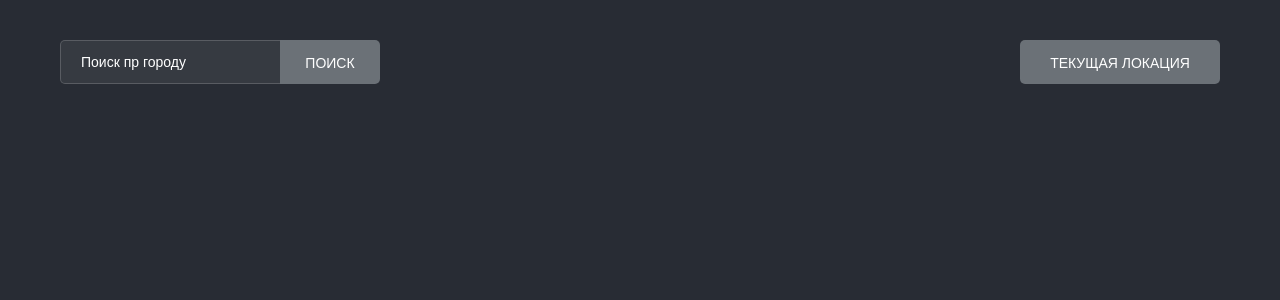
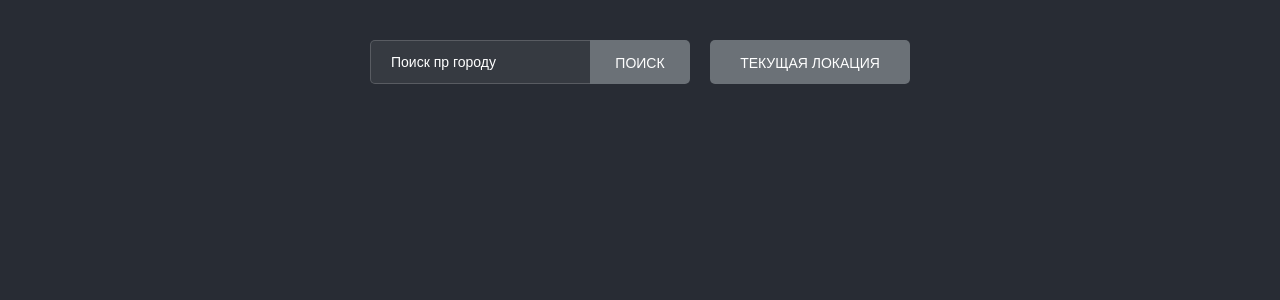
Before and after one commit to AKD8347/weatherWidget, a React (Create React App) app: page / in a window 1280 px wide. Shown: the top 300 px of the page. Built offline with nearby package versions, Linux system fonts and the light colour scheme.

Commit message:
location component

```diff
--- a/src/App.js
+++ b/src/App.js
@@ -1,13 +1,31 @@
-import logo from './logo.svg';
 import './App.scss';
+import {useState} from "react";
 import Header from "./Components/header/header";
+import LocationCity from "./Components/location/location";
 
 function App() {
-  return (
-    <div className="wrapper">
-      <Header />
-    </div>
-  );
+    //заводим состояние для города
+    const [myCity, setCity] = useState('');
+    //заводим состояние для региона
+    const [myRegion, setRegion] = useState('');
+    //меняем значение, в зависимости от ответа сервера
+    const myLocation = (data) => {
+        setCity(data.city)
+        setRegion(data.region)
+        // console.log(data);
+    }
+
+    return (
+        <div className="wrapper">
+            <Header
+                myLocation={myLocation}
+            />
+            <LocationCity
+                city={myCity}
+                region={myRegion}
+            />
+        </div>
+    );
 }
 
 export default App;
--- a/src/Components/header/header.jsx
+++ b/src/Components/header/header.jsx
@@ -1,21 +1,15 @@
 import React from "react";
 import style from "./style.module.scss"
-import {useState} from "react";
 
-function Header(props) {
-    //получаем состояние для города
-    const [myCity, setCity] = useState('');
-    //получаем состояние для региона
-    const [myRegion, setRegion] = useState('');
-
-    const myLocation = (event) => {
+function Header({myLocation}) {
+    //определение локации по клику
+    const location = (event) => {
         const url = 'http://ipwho.is?output=json&lang=ru';
         fetch(url)
             .then(response => response.json())
             .then(data => {
-                console.log(data);
-                setCity(data.city);
-                setRegion(data.region);
+                //callback-функция, возвращающая данные после ответа сервера
+                myLocation(data);
             })
     }
 
@@ -26,12 +20,7 @@ function Header(props) {
                 <button className={style.header__submit}>Поиск</button>
             </div>
             <div className={style.header__location}>
-                { myCity === '' ?
-                    ( <h3 className={style.header__locationTitle}> </h3>)
-                    :
-                    ( <h3 className={style.header__locationTitle}>{myCity}, {myRegion} </h3>)
-                }
-                <button onClick={myLocation} className={style.header__locationSearch}>текущая локация</button>
+                <button onClick={location} className={style.header__locationSearch}>текущая локация</button>
             </div>
         </header>
     )
--- a/src/Components/header/style.module.scss
+++ b/src/Components/header/style.module.scss
@@ -2,7 +2,7 @@
   display: flex;
   flex-wrap: wrap;
   flex-direction: row;
-  justify-content: space-between;
+  justify-content: center;
   position: relative;
   width: 100%;
 
@@ -11,6 +11,13 @@
     justify-content: flex-end;
     align-items: center;
     height: 44px;
+    margin-right: 20px;
+    margin-bottom: 0;
+
+    @media screen and (max-width: 660px) {
+      margin-right: 0;
+      margin-bottom: 20px;
+    }
   }
 
   &__input {
@@ -66,18 +73,6 @@
     float: left;
   }
 
-  &__locationTitle {
-    display: block;
-    position: relative;
-    float: left;
-    color: white;
-    font-size: 30px;
-    font-weight: 700;
-    padding: 0;
-    margin: 0;
-    margin-right: 25px;
-  }
-
   &__locationSearch {
     width: 200px;
     height: 44px;
--- /dev/null
+++ b/src/Components/location/location.jsx
@@ -0,0 +1,20 @@
+import React from "react";
+import style from "./style.module.scss"
+
+function LocationCity(props) {
+    //props получаемые из родительского компонента
+    const {city, region} = props;
+    console.log(city, region);
+
+    return (
+        <div className={style.location}>
+            { city === '' ?
+                ( <h3 className={style.location__title}> </h3>)
+                :
+                ( <h3 className={style.location__title}>{city}, {region}</h3>)
+            }
+        </div>
+    )
+}
+
+export default LocationCity;
--- /dev/null
+++ b/src/Components/location/style.module.scss
@@ -0,0 +1,20 @@
+.location {
+  display: flex;
+  flex-wrap: wrap;
+  flex-direction: row;
+  width: 100%;
+  padding: 0 20px;
+  justify-content: center;
+
+  &__title {
+    display: block;
+    position: relative;
+    float: left;
+    color: white;
+    font-size: 44px;
+    font-weight: 700;
+    padding: 0;
+    margin: 0;
+    margin-right: 25px;
+  }
+}
```
